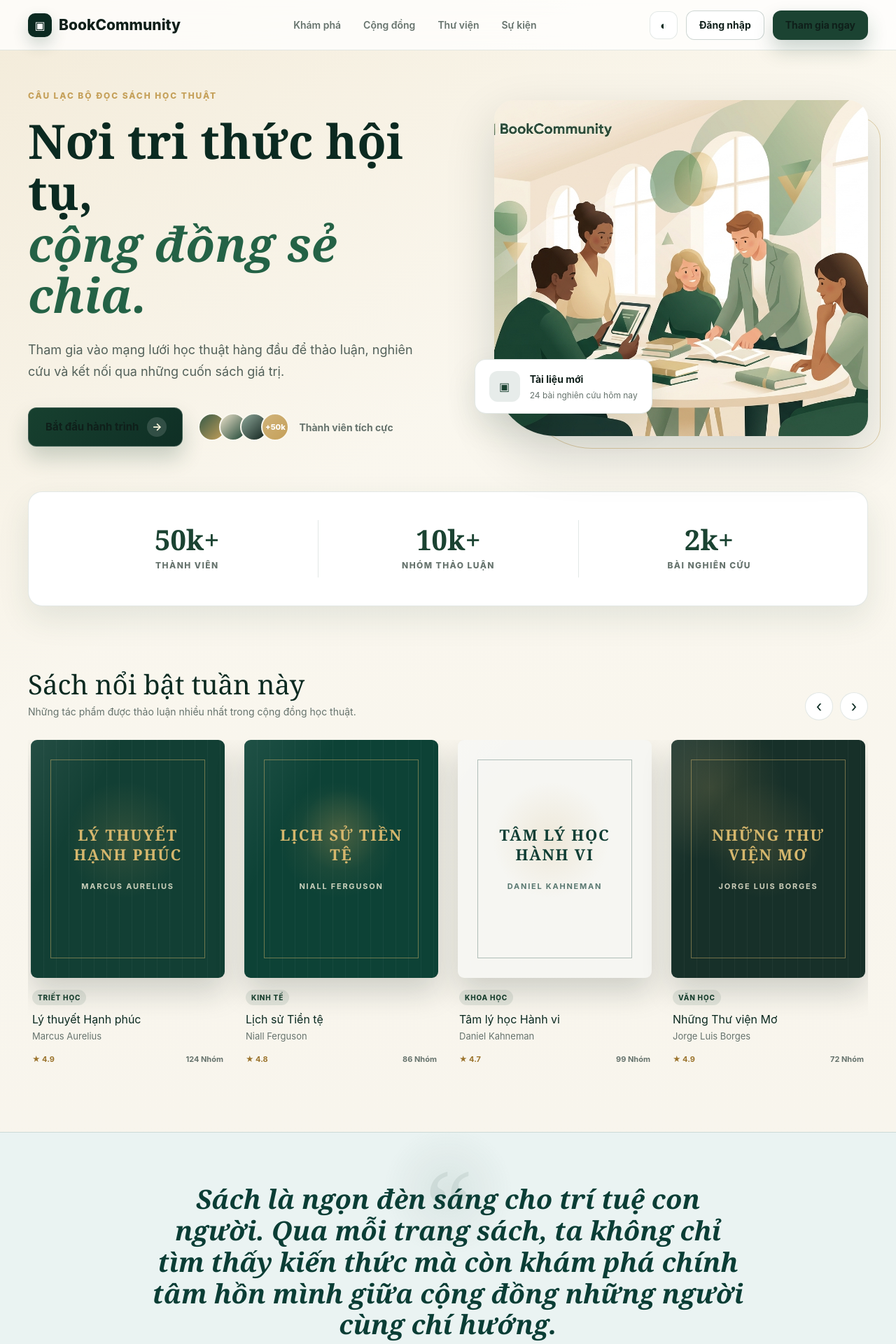
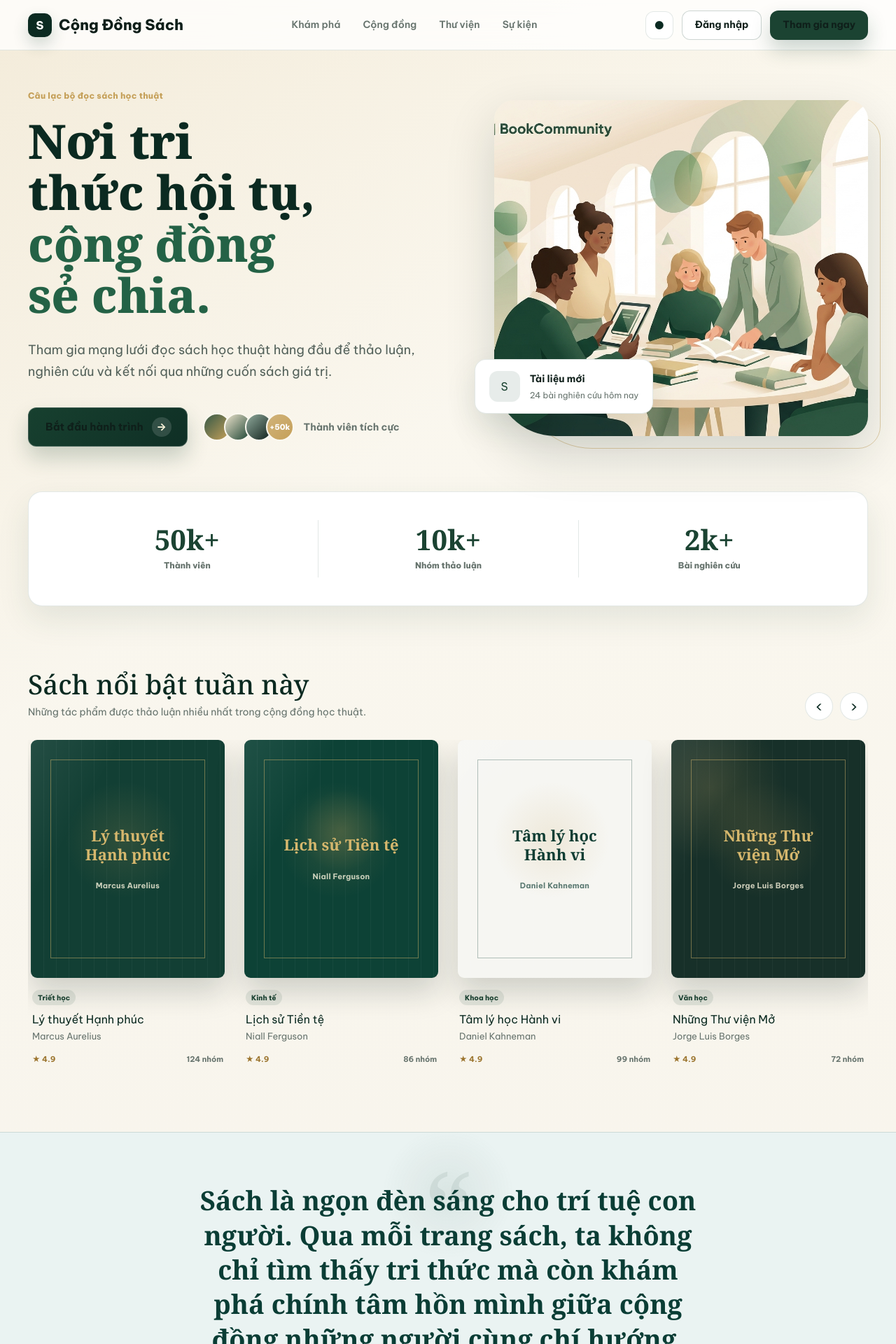
Before and after one commit to HuyHoangTran05/book-club, a React (Vite) app in the folder book-club-app/frontend/: page / in a window 1280 px wide. Shown: the top 1920 px of the page at 70% size. Built offline with nearby package versions, Linux system fonts and the light colour scheme.

Commit message:
fix HomePage for VN

```diff
--- a/book-club-app/frontend/index.html
+++ b/book-club-app/frontend/index.html
@@ -1,9 +1,9 @@
 <!doctype html>
-<html lang="en">
+<html lang="vi">
   <head>
     <meta charset="UTF-8" />
     <meta name="viewport" content="width=device-width, initial-scale=1.0" />
-    <title>Book Club Exchange</title>
+    <title>Cộng Đồng Sách</title>
   </head>
   <body>
     <div id="root"></div>
--- /dev/null
+++ b/book-club-app/frontend/src/data/homepageContent.js
@@ -0,0 +1,81 @@
+export const homepageContent = {
+  brandName: "Cộng Đồng Sách",
+  navItems: [
+    { label: "Khám phá", href: "#explore" },
+    { label: "Cộng đồng", href: "#community" },
+    { label: "Thư viện", href: "#library" },
+    { label: "Sự kiện", href: "#events" },
+  ],
+  actions: {
+    login: "Đăng nhập",
+    join: "Tham gia ngay",
+    primary: "Bắt đầu hành trình",
+    darkMode: "Chuyển sang giao diện tối",
+    lightMode: "Chuyển sang giao diện sáng",
+  },
+  hero: {
+    badge: "Câu lạc bộ đọc sách học thuật",
+    title: "Nơi tri thức hội tụ,",
+    titleAccent: "cộng đồng sẻ chia.",
+    description:
+      "Tham gia mạng lưới đọc sách học thuật hàng đầu để thảo luận, nghiên cứu và kết nối qua những cuốn sách giá trị.",
+    activeMembers: "Thành viên tích cực",
+    imageAlt: "Không gian thư viện Cộng Đồng Sách",
+    placeholder: "Thư viện Cộng Đồng Sách",
+  },
+  floatingCard: {
+    title: "Tài liệu mới",
+    description: "24 bài nghiên cứu hôm nay",
+  },
+  stats: [
+    { value: "50k+", label: "Thành viên" },
+    { value: "10k+", label: "Nhóm thảo luận" },
+    { value: "2k+", label: "Bài nghiên cứu" },
+  ],
+  featuredSection: {
+    title: "Sách nổi bật tuần này",
+    description: "Những tác phẩm được thảo luận nhiều nhất trong cộng đồng học thuật.",
+  },
+  featuredBooks: [
+    {
+      category: "Triết học",
+      title: "Lý thuyết Hạnh phúc",
+      author: "Marcus Aurelius",
+      rating: "4.9",
+      discussions: "124 nhóm",
+      coverClass: "book-cover-philosophy",
+    },
+    {
+      category: "Kinh tế",
+      title: "Lịch sử Tiền tệ",
+      author: "Niall Ferguson",
+      rating: "4.9",
+      discussions: "86 nhóm",
+      coverClass: "book-cover-economics",
+    },
+    {
+      category: "Khoa học",
+      title: "Tâm lý học Hành vi",
+      author: "Daniel Kahneman",
+      rating: "4.9",
+      discussions: "99 nhóm",
+      coverClass: "book-cover-science",
+    },
+    {
+      category: "Văn học",
+      title: "Những Thư viện Mở",
+      author: "Jorge Luis Borges",
+      rating: "4.9",
+      discussions: "72 nhóm",
+      coverClass: "book-cover-literature",
+    },
+  ],
+  quote: {
+    text:
+      "Sách là ngọn đèn sáng cho trí tuệ con người. Qua mỗi trang sách, ta không chỉ tìm thấy tri thức mà còn khám phá chính tâm hồn mình giữa cộng đồng những người cùng chí hướng.",
+    author: "GS. Đặng Văn Minh",
+    organization: "Viện Nghiên cứu Văn hóa & Xã hội",
+    initials: "ĐV",
+    ariaLabel: "Chia sẻ từ học giả",
+  },
+};
--- a/book-club-app/frontend/src/index.css
+++ b/book-club-app/frontend/src/index.css
@@ -1,3 +1,5 @@
+@import url("https://fonts.googleapis.com/css2?family=Be+Vietnam+Pro:wght@400;500;600;700;800&family=Noto+Serif:wght@500;600;700;800&display=swap");
+
 @tailwind base;
 @tailwind components;
 @tailwind utilities;
@@ -9,6 +11,7 @@
   text-rendering: optimizeLegibility;
   -webkit-font-smoothing: antialiased;
   -moz-osx-font-smoothing: grayscale;
+  font-family: "Be Vietnam Pro", "Inter", "Segoe UI", "Roboto", "Arial", sans-serif;
 }
 
 * {
@@ -19,6 +22,7 @@ body {
   min-width: 320px;
   min-height: 100vh;
   margin: 0;
+  font-family: "Be Vietnam Pro", "Inter", "Segoe UI", "Roboto", "Arial", sans-serif;
   background:
     radial-gradient(circle at top left, rgba(56, 189, 248, 0.12), transparent 32rem),
     linear-gradient(135deg, #f8fafc 0%, #f6f3ee 48%, #eef7f6 100%);
--- a/book-club-app/frontend/src/pages/HomePage.css
+++ b/book-club-app/frontend/src/pages/HomePage.css
@@ -19,14 +19,16 @@
     linear-gradient(180deg, #fbf8ef 0%, #f7f4ec 100%);
   color: var(--home-text);
   font-family:
+    "Be Vietnam Pro",
     "Inter",
-    Inter,
-    ui-sans-serif,
-    system-ui,
-    -apple-system,
-    BlinkMacSystemFont,
     "Segoe UI",
+    "Roboto",
+    "Arial",
     sans-serif;
+  font-kerning: normal;
+  overflow-wrap: normal;
+  word-break: normal;
+  hyphens: none;
 }
 
 .home-page.is-dark {
@@ -49,6 +51,12 @@
 .home-page a {
   color: inherit;
   text-decoration: none;
+}
+
+.home-page :where(h1, h2, h3, p, span, strong, cite, a, button) {
+  overflow-wrap: normal;
+  word-break: normal;
+  hyphens: none;
 }
 
 .home-header {
@@ -97,6 +105,7 @@
   color: var(--home-muted);
   font-size: 14px;
   font-weight: 600;
+  letter-spacing: 0;
 }
 
 .home-nav a {
@@ -190,19 +199,21 @@
   color: var(--home-gold);
   font-size: 12px;
   font-weight: 800;
-  letter-spacing: 0.16em;
-  text-transform: uppercase;
+  letter-spacing: 0.02em;
+  text-transform: none;
+  text-wrap: balance;
 }
 
 .home-hero h1 {
   max-width: 760px;
   margin: 0;
   color: var(--home-primary-deep);
-  font-family: Georgia, "Times New Roman", serif;
+  font-family: "Noto Serif", "Merriweather", Georgia, "Times New Roman", serif;
   font-size: clamp(44px, 5.3vw, 70px);
   font-weight: 800;
   line-height: 1.08;
   letter-spacing: 0;
+  text-wrap: balance;
 }
 
 .home-hero h1 span {
@@ -221,6 +232,7 @@
   color: #53615a;
   font-size: 18px;
   line-height: 1.7;
+  text-wrap: pretty;
 }
 
 .home-hero-actions {
@@ -335,7 +347,7 @@
     linear-gradient(rgba(15, 31, 26, 0.58), rgba(15, 31, 26, 0.28)),
     repeating-linear-gradient(90deg, #203a31 0 22px, #2e5447 22px 32px, #c5a059 32px 36px);
   color: #fff;
-  font-family: Georgia, "Times New Roman", serif;
+  font-family: "Noto Serif", "Merriweather", Georgia, "Times New Roman", serif;
   font-size: 28px;
   font-weight: 700;
 }
@@ -404,7 +416,7 @@
 
 .stat-item strong {
   color: #1b4332;
-  font-family: Georgia, "Times New Roman", serif;
+  font-family: "Noto Serif", "Merriweather", Georgia, "Times New Roman", serif;
   font-size: 40px;
   line-height: 1;
 }
@@ -417,8 +429,8 @@
   color: var(--home-muted);
   font-size: 12px;
   font-weight: 800;
-  letter-spacing: 0.12em;
-  text-transform: uppercase;
+  letter-spacing: 0;
+  text-transform: none;
 }
 
 .home-featured-books {
@@ -437,10 +449,11 @@
 .home-section-heading h2 {
   margin: 0;
   color: var(--home-primary-deep);
-  font-family: Georgia, "Times New Roman", serif;
+  font-family: "Noto Serif", "Merriweather", Georgia, "Times New Roman", serif;
   font-size: clamp(28px, 3vw, 40px);
   line-height: 1.1;
   letter-spacing: 0;
+  text-wrap: balance;
 }
 
 .home-section-heading p {
@@ -449,6 +462,7 @@
   color: var(--home-muted);
   font-size: 14px;
   line-height: 1.6;
+  text-wrap: pretty;
 }
 
 .home-book-controls {
@@ -525,12 +539,13 @@
 .book-cover-title {
   position: relative;
   z-index: 1;
-  font-family: Georgia, "Times New Roman", serif;
+  font-family: "Noto Serif", "Merriweather", Georgia, "Times New Roman", serif;
   font-size: 22px;
   font-weight: 700;
-  letter-spacing: 0.08em;
-  line-height: 1.25;
-  text-transform: uppercase;
+  letter-spacing: 0;
+  line-height: 1.22;
+  text-transform: none;
+  text-wrap: balance;
 }
 
 .book-cover-author {
@@ -540,8 +555,8 @@
   color: rgba(255, 249, 225, 0.78);
   font-size: 11px;
   font-weight: 700;
-  letter-spacing: 0.16em;
-  text-transform: uppercase;
+  letter-spacing: 0.02em;
+  text-transform: none;
 }
 
 .book-cover-economics {
@@ -585,8 +600,8 @@
   color: #1b4332;
   font-size: 10px;
   font-weight: 800;
-  letter-spacing: 0.08em;
-  text-transform: uppercase;
+  letter-spacing: 0;
+  text-transform: none;
 }
 
 .home-page.is-dark .home-book-category {
@@ -599,6 +614,7 @@
   color: var(--home-primary-deep);
   font-size: 16px;
   line-height: 1.3;
+  text-wrap: balance;
 }
 
 .home-book-meta p {
@@ -650,7 +666,7 @@
   top: 30px;
   left: 50%;
   color: rgba(27, 67, 50, 0.08);
-  font-family: Georgia, "Times New Roman", serif;
+  font-family: "Noto Serif", "Merriweather", Georgia, "Times New Roman", serif;
   font-size: 150px;
   line-height: 1;
   transform: translateX(-50%);
@@ -667,12 +683,13 @@
 .home-quote-section blockquote > p {
   margin: 0;
   color: inherit;
-  font-family: Georgia, "Times New Roman", serif;
+  font-family: "Noto Serif", "Merriweather", Georgia, "Times New Roman", serif;
   font-size: clamp(26px, 4vw, 38px);
   font-style: italic;
   font-weight: 700;
-  line-height: 1.18;
+  line-height: 1.3;
   letter-spacing: 0;
+  text-wrap: balance;
 }
 
 .home-quote-section footer {
@@ -710,8 +727,8 @@
   color: rgba(10, 61, 53, 0.72);
   font-size: 11px;
   font-weight: 800;
-  letter-spacing: 0.14em;
-  text-transform: uppercase;
+  letter-spacing: 0;
+  text-transform: none;
 }
 
 .home-page.is-dark .home-quote-section footer span {
@@ -781,6 +798,7 @@
 
   .home-hero h1 {
     font-size: clamp(40px, 14vw, 56px);
+    line-height: 1.1;
   }
 
   .home-description {
--- a/book-club-app/frontend/src/pages/HomePage.jsx
+++ b/book-club-app/frontend/src/pages/HomePage.jsx
@@ -1,69 +1,30 @@
 import { useState } from "react";
 import { Link } from "react-router-dom";
 import homeLibrary from "../assets/home-library.png";
+import { homepageContent } from "../data/homepageContent.js";
 import "./HomePage.css";
-
-const featuredBooks = [
-  {
-    category: "Triết học",
-    title: "Lý thuyết Hạnh phúc",
-    author: "Marcus Aurelius",
-    rating: "4.9",
-    discussions: "124 Nhóm",
-    coverClass: "book-cover-philosophy",
-  },
-  {
-    category: "Kinh tế",
-    title: "Lịch sử Tiền tệ",
-    author: "Niall Ferguson",
-    rating: "4.8",
-    discussions: "86 Nhóm",
-    coverClass: "book-cover-economics",
-  },
-  {
-    category: "Khoa học",
-    title: "Tâm lý học Hành vi",
-    author: "Daniel Kahneman",
-    rating: "4.7",
-    discussions: "99 Nhóm",
-    coverClass: "book-cover-science",
-  },
-  {
-    category: "Văn học",
-    title: "Những Thư viện Mơ",
-    author: "Jorge Luis Borges",
-    rating: "4.9",
-    discussions: "72 Nhóm",
-    coverClass: "book-cover-literature",
-  },
-];
 
 function HomePage() {
   const [isDarkMode, setIsDarkMode] = useState(false);
   const [heroImageError, setHeroImageError] = useState(false);
+  const content = homepageContent;
 
   return (
-    <>
-      {/* Khi dán HTML từ Stitch/Figma, cần đổi class thành className. */}
-      {/* Đổi for thành htmlFor. */}
-      {/* Đóng tag đúng chuẩn JSX. */}
-      {/* Không dán thẻ html/body. */}
-      {/* Chỉ dán phần bên trong component. */}
-      {/* ================= STITCH / FIGMA HOMEPAGE HTML PASTE ZONE START ================= */}
     <div className={`home-page${isDarkMode ? " is-dark" : ""}`}>
       <header className="home-header">
-          <Link className="home-logo" to="/" aria-label="BookCommunity trang chủ">
+        <Link className="home-logo" to="/" aria-label={`${content.brandName} trang chủ`}>
           <span className="home-logo-icon" aria-hidden="true">
-              ▣
+            S
           </span>
-            <span>BookCommunity</span>
+          <span>{content.brandName}</span>
         </Link>
 
         <nav className="home-nav" aria-label="Điều hướng trang chủ">
-            <a href="#explore">Khám phá</a>
-            <a href="#community">Cộng đồng</a>
-            <a href="#library">Thư viện</a>
-            <a href="#events">Sự kiện</a>
+          {content.navItems.map((item) => (
+            <a href={item.href} key={item.href}>
+              {item.label}
+            </a>
+          ))}
         </nav>
 
         <div className="home-actions">
@@ -71,15 +32,15 @@ function HomePage() {
             className="theme-toggle"
             type="button"
             onClick={() => setIsDarkMode((currentMode) => !currentMode)}
-              aria-label={isDarkMode ? "Chuyển sang giao diện sáng" : "Chuyển sang giao diện tối"}
+            aria-label={isDarkMode ? content.actions.lightMode : content.actions.darkMode}
           >
-              {isDarkMode ? "☼" : "◐"}
+            {isDarkMode ? "☼" : "●"}
           </button>
           <Link className="home-login-btn" to="/login">
-              Đăng nhập
+            {content.actions.login}
           </Link>
           <Link className="home-join-btn" to="/register">
-              Tham gia ngay
+            {content.actions.join}
           </Link>
         </div>
       </header>
@@ -87,80 +48,67 @@ function HomePage() {
       <main className="home-main">
         <section className="home-hero" id="explore" aria-labelledby="home-title">
           <div className="home-hero-content">
-              <p className="home-eyebrow">Câu lạc bộ đọc sách học thuật</p>
+            <p className="home-eyebrow">{content.hero.badge}</p>
             <h1 id="home-title">
-                Nơi tri thức hội tụ,
-                <span> cộng đồng sẻ chia.</span>
+              {content.hero.title}
+              <span>{content.hero.titleAccent}</span>
             </h1>
-              <p className="home-description">
-                Tham gia vào mạng lưới học thuật hàng đầu để thảo luận, nghiên cứu và kết nối
-                qua những cuốn sách giá trị.
-              </p>
+            <p className="home-description">{content.hero.description}</p>
 
             <div className="home-hero-actions">
               <Link to="/register" className="home-primary-btn">
-                  <span>Bắt đầu hành trình</span>
+                <span>{content.actions.primary}</span>
                 <span className="home-primary-arrow" aria-hidden="true">
                   →
                 </span>
               </Link>
 
-                <div className="home-members" aria-label="Thành viên tích cực">
+              <div className="home-members" aria-label={content.hero.activeMembers}>
                 <div className="member-avatars" aria-hidden="true">
                   <span />
                   <span />
                   <span />
                   <span>+50k</span>
                 </div>
-                  <p>Thành viên tích cực</p>
+                <p>{content.hero.activeMembers}</p>
               </div>
             </div>
           </div>
 
           <div className="home-hero-visual">
             {heroImageError ? (
-                <div className="home-hero-placeholder" role="img" aria-label="Không gian thư viện BookCommunity">
-                  <span>BookCommunity Library</span>
+              <div className="home-hero-placeholder" role="img" aria-label={content.hero.imageAlt}>
+                <span>{content.hero.placeholder}</span>
               </div>
             ) : (
-                <img
-                  src={homeLibrary}
-                  alt="Không gian thư viện BookCommunity"
-                  onError={() => setHeroImageError(true)}
-                />
+              <img src={homeLibrary} alt={content.hero.imageAlt} onError={() => setHeroImageError(true)} />
             )}
             <div className="floating-card">
               <div className="floating-icon" aria-hidden="true">
-                  ▣
+                S
               </div>
               <div>
-                  <strong>Tài liệu mới</strong>
-                  <p>24 bài nghiên cứu hôm nay</p>
+                <strong>{content.floatingCard.title}</strong>
+                <p>{content.floatingCard.description}</p>
               </div>
             </div>
           </div>
         </section>
 
-          <section className="home-stats" id="community" aria-label="Thống kê BookCommunity">
-            <div className="stat-item">
-              <strong>50k+</strong>
-              <span>Thành viên</span>
+        <section className="home-stats" id="community" aria-label={`Thống kê ${content.brandName}`}>
+          {content.stats.map((stat) => (
+            <div className="stat-item" key={stat.label}>
+              <strong>{stat.value}</strong>
+              <span>{stat.label}</span>
             </div>
-            <div className="stat-item">
-              <strong>10k+</strong>
-              <span>Nhóm thảo luận</span>
-            </div>
-            <div className="stat-item">
-              <strong>2k+</strong>
-              <span>Bài nghiên cứu</span>
-            </div>
+          ))}
         </section>
 
         <section className="home-featured-books" id="library" aria-labelledby="featured-books-title">
           <div className="home-section-heading">
             <div>
-                <h2 id="featured-books-title">Sách nổi bật tuần này</h2>
-                <p>Những tác phẩm được thảo luận nhiều nhất trong cộng đồng học thuật.</p>
+              <h2 id="featured-books-title">{content.featuredSection.title}</h2>
+              <p>{content.featuredSection.description}</p>
             </div>
             <div className="home-book-controls" aria-hidden="true">
               <button type="button">‹</button>
@@ -169,7 +117,7 @@ function HomePage() {
           </div>
 
           <div className="home-book-list">
-              {featuredBooks.map((book) => (
+            {content.featuredBooks.map((book) => (
               <article className="home-book-card" key={book.title}>
                 <div className={`home-book-cover ${book.coverClass}`}>
                   <span className="book-cover-border" />
@@ -190,29 +138,23 @@ function HomePage() {
           </div>
         </section>
 
-          <section className="home-quote-section" id="events" aria-label="Chia sẻ từ học giả">
+        <section className="home-quote-section" id="events" aria-label={content.quote.ariaLabel}>
           <span className="home-quote-mark" aria-hidden="true">
             “
           </span>
           <blockquote>
-              <p>
-                Sách là ngọn đèn sáng cho trí tuệ con người. Qua mỗi trang sách, ta không
-                chỉ tìm thấy kiến thức mà còn khám phá chính tâm hồn mình giữa cộng đồng
-                những người cùng chí hướng.
-              </p>
+            <p>{content.quote.text}</p>
             <footer>
               <div className="home-scholar-avatar" aria-hidden="true">
-                  ĐV
+                {content.quote.initials}
               </div>
-                <cite>GS. Đặng Văn Minh</cite>
-                <span>Viện nghiên cứu Văn hoá & Xã hội</span>
+              <cite>{content.quote.author}</cite>
+              <span>{content.quote.organization}</span>
             </footer>
           </blockquote>
         </section>
       </main>
     </div>
-      {/* ================= STITCH / FIGMA HOMEPAGE HTML PASTE ZONE END ================= */}
-    </>
   );
 }
 
--- a/book-club-app/frontend/tailwind.config.js
+++ b/book-club-app/frontend/tailwind.config.js
@@ -4,7 +4,8 @@ export default {
   theme: {
     extend: {
       fontFamily: {
-        sans: ["Inter", "ui-sans-serif", "system-ui", "sans-serif"],
+        sans: ["Be Vietnam Pro", "Inter", "Segoe UI", "Roboto", "Arial", "sans-serif"],
+        serif: ["Noto Serif", "Merriweather", "Georgia", "Times New Roman", "serif"],
       },
       boxShadow: {
         stitch: "0 20px 45px rgba(31, 41, 55, 0.08)",
```
Lines whose indentation alone changed are shown as unchanged.
